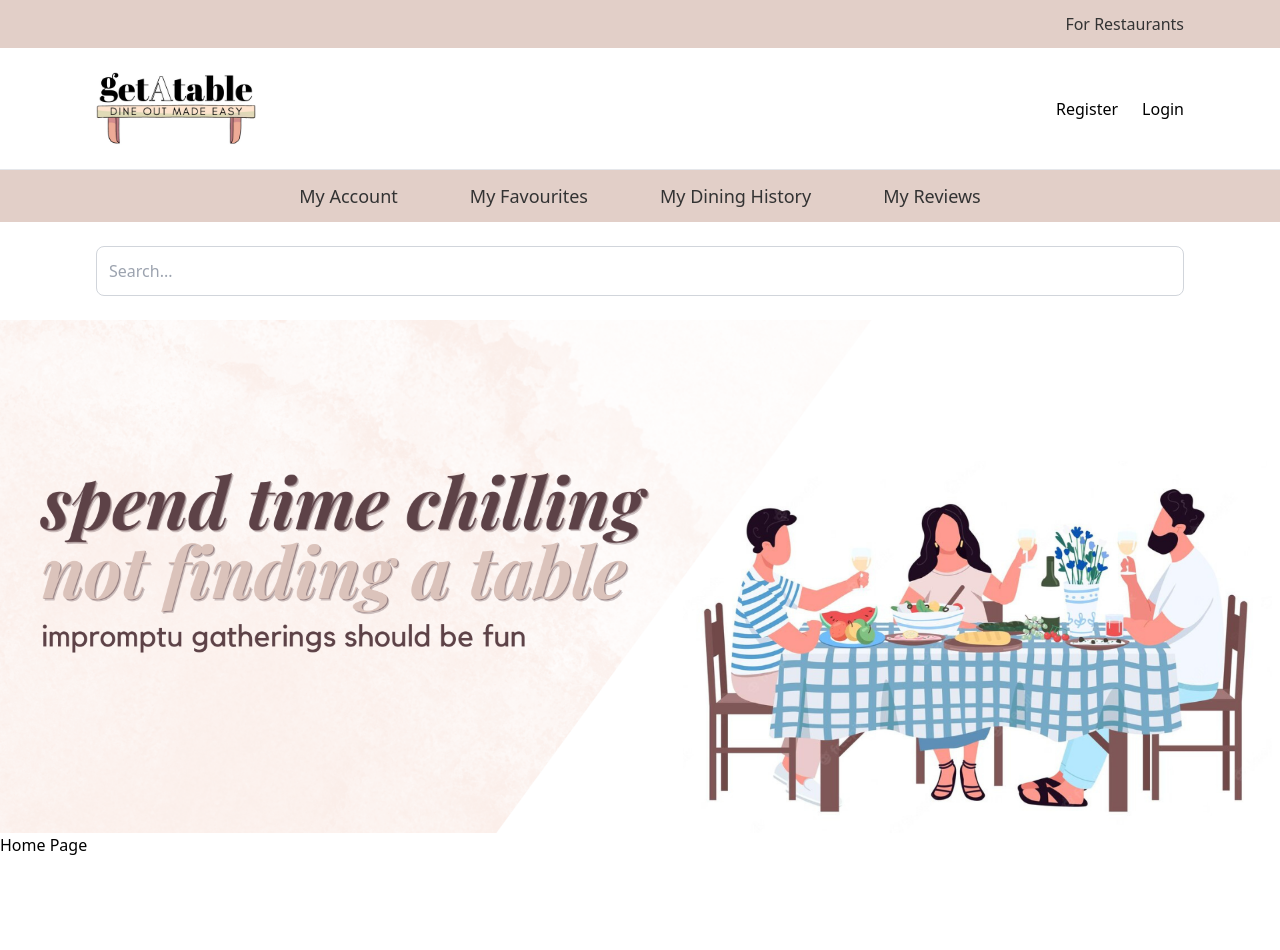
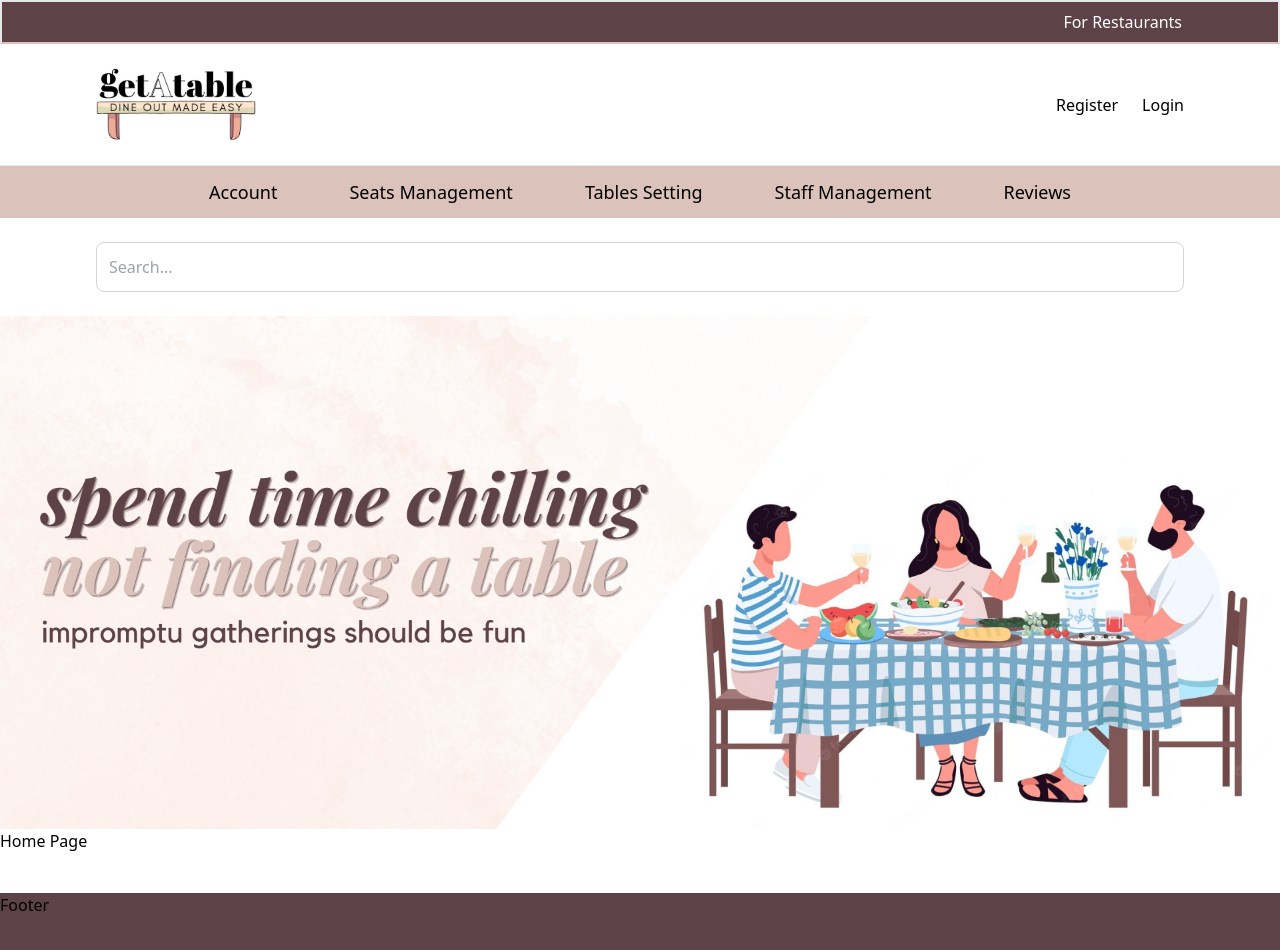
Before and after one commit to girafffz/getAtable, a React (Create React App) app: page / in a window 1280 px wide. Shown: the top 950 px of the page. Before the commit the page ends 857 px from the top, so only its background shows below. Built offline with nearby package versions, Linux system fonts and the light colour scheme; what tw-elements would draw is missing.

Commit message:
updated routes and conditional rendering

```diff
--- a/src/App.js
+++ b/src/App.js
@@ -13,10 +13,12 @@ import RestaurantLogin from "./pages/login/Login";
 import RestaurantDetails from "./pages/restaurants/RestaurantDetails";
 import RestaurantSeatsManagement from "./pages/restaurants/RestaurantSeatsManagement";
 import RestaurantStaffManagement from "./pages/restaurants/RestaurantStaffManagement";
+import RestaurantTablesSetting from "./pages/restaurants/RestaurantTablesSetting";
+import Footer from "./components/Footer";
 
 function App() {
   //  STATES  //
-  const [accountType, setAccountType] = useState("user");
+  const [accountType, setAccountType] = useState("restaurant");
   return (
     <>
       <BrowserRouter>
@@ -52,7 +54,12 @@ function App() {
             path="/restaurants/:id/seats"
             element={<RestaurantSeatsManagement />}
           />
+          <Route
+            path="/restaurants/:id/tables-setting"
+            element={<RestaurantTablesSetting />}
+          />
         </Routes>
+        <Footer />
       </BrowserRouter>
     </>
   );
--- a/src/components/NavBar.jsx
+++ b/src/components/NavBar.jsx
@@ -7,31 +7,60 @@ const NavBar = (props) => {
   return (
     <nav className="sticky top-0 container mx-auto">
       {/* ---- FOR GETTING TO RESTAURANTS LANDING PAGE ---- */}
-      <div className="flex justify-end mx-auto bg-lightBrown opacity-80 px-24 py-3">
+      <div
+        className="flex justify-end mx-auto w-full bg-darkBrown text-white border-2 border-b-lightBrown
+       px-24 py-2"
+      >
         <Link to="/restaurants">
           <div>For Restaurants</div>
         </Link>
       </div>
 
       {/* ---- LOGO, REGISTER AND LOGIN BUTTONS ---- */}
-      <div className="flex items-center justify-between bg-white px-24 py-3">
-        <div className="logo">
-          <Link to="/">
+      <div className="flex items-center bg-white px-24 py-3">
+        <div className="logo w-1/2">
+          <Link
+            to={`${props.accountType === "restaurant" ? "/restaurants" : "/"}`}
+          >
             <img src={logo} alt="logo" className="w-20 py-3 md:w-40" />
           </Link>
         </div>
-        <div className="login-and-register space-x-6">
-          <Link to="/users/register">Register</Link>
-          <Link to="/users/login">Login</Link>
+        <div className="login-and-register flex w-1/2 justify-end space-x-2 md:space-x-6">
+          <Link
+            to={`${
+              props.accountType === "restaurant"
+                ? "/restaurants/register"
+                : "/users/register"
+            }`}
+          >
+            Register
+          </Link>
+          <Link
+            to={`${
+              props.accountType === "restaurant"
+                ? "/restaurants/login"
+                : "/users/login"
+            }`}
+          >
+            Login
+          </Link>
+          <Link
+            to="/users/restaurant-listing"
+            className={`${
+              props.accountType === "restaurant" ? "hidden" : "block"
+            }`}
+          >
+            Search
+          </Link>
         </div>
       </div>
-      <hr></hr>
+      <hr className="bg-white"></hr>
 
       {/* ---- USERS MENU BUTTONS ---- */}
       <div
         className={`${
           props.accountType === "user"
-            ? "usersMenu hidden gap-12 justify-center px-24 bg-lightBrown opacity-80 md:flex"
+            ? "hidden gap-12 justify-center px-24 bg-lightBrown opacity-80 md:flex"
             : "hidden"
         }`}
       >
@@ -65,7 +94,7 @@ const NavBar = (props) => {
       <div
         className={`${
           props.accountType === "restaurant"
-            ? "usersMenu hidden gap-12 justify-center px-24 bg-lightBrown md:flex"
+            ? "hidden gap-12 justify-center px-24 bg-lightBrown md:flex"
             : "hidden"
         }`}
       >
@@ -80,6 +109,12 @@ const NavBar = (props) => {
           className="text-lg font-medium hover:text-white hover:bg-darkBrown p-3"
         >
           Seats Management
+        </NavLink>
+        <NavLink
+          to="/restaurants/:id/tables-setting"
+          className="text-lg font-medium hover:text-white hover:bg-darkBrown p-3"
+        >
+          Tables Setting
         </NavLink>
         <NavLink
           to="/restaurants/:id/staff"
```
